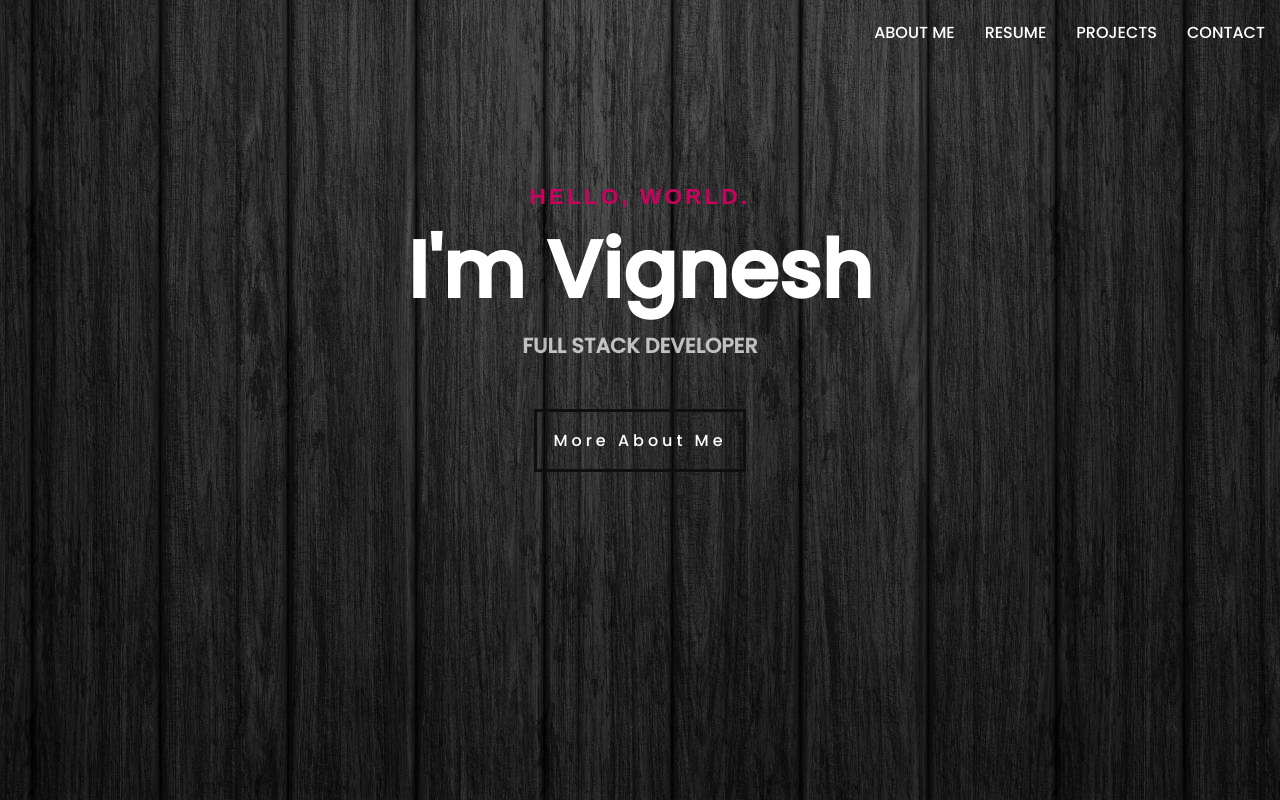
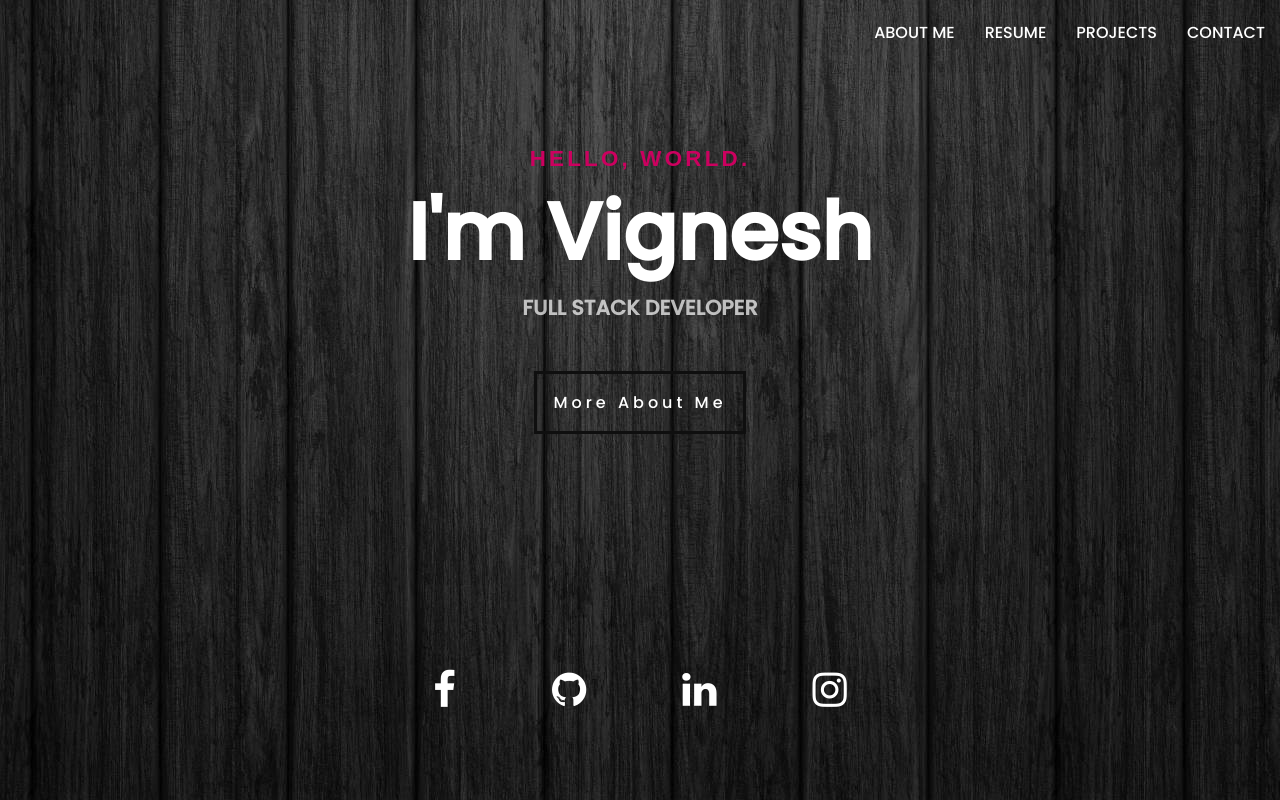
Before and after one commit to vignesh-sivaprakasam/vignesh-sivaprakasam.github.io, a plain HTML site: page index.html in a window 1280 px wide. Drawn offline with Linux system fonts and the light colour scheme.

Commit message:
Social media link added

```diff
--- a/css/common.css
+++ b/css/common.css
@@ -3,6 +3,9 @@
 }
 .flex{
         display: flex;
+}
+.flex1{
+        flex: 1;
 }
 .flex_col{
         flex-direction: column;
--- a/css/styles.css
+++ b/css/styles.css
@@ -1,3 +1,6 @@
+:root{
+        --primary-color: #cc005f;
+}
 .container{
         grid-template-columns: repeat(12, 1fr);
         grid-template-rows: auto;
@@ -23,7 +26,6 @@
         color: white;
 }
 .intro_content{
-        transform: translate(0px, -25%);
         align-items: center;
 }
 .intro_content > * {
@@ -31,7 +33,7 @@
 }
 .intro_title{
         font-family   : poppins-bold, sans-serif;
-        color         : #cc005f;
+        color         : var(--primary-color);
         font-size     : 1.4rem;
         letter-spacing: 0.2rem;
         text-transform: uppercase;
@@ -54,3 +56,22 @@
 .button:hover{
         border         : 3px solid #cc005f;
 }
+.intro_social{
+        /* display: block; */
+        justify-content: center;
+        padding: 5rem;
+}
+.intro_social > * {
+        cursor   : pointer;
+        display  : block;
+        font-size: 2.5rem;
+        margin   : 0 3rem;
+        color    : white;
+
+}
+.intro_social > *:hover{
+        color:var(--primary-color);
+}
+.intro_social a {
+        color:inherit;
+}
--- a/index.html
+++ b/index.html
@@ -9,6 +9,7 @@
                         margin: 0;
                 }
         </style>
+        <link rel="stylesheet" href="https://cdnjs.cloudflare.com/ajax/libs/font-awesome/4.7.0/css/font-awesome.min.css">
         <link href="https://fonts.googleapis.com/css2?family=Poppins:wght@500&display=swap" rel="stylesheet">
         <link href="./css/common.css" rel="stylesheet" >
         <link href="./css/styles.css" rel="stylesheet" >
@@ -23,14 +24,41 @@
                         <div>PROJECTS</div>
                         <div>CONTACT</div>
                 </nav>
-                <section class="intro flex flex_center">
-                        <div class="intro_content flex flex_col">
-                                <h5 class="intro_title">Hello, World.</h5>
-                                <h1 class="intro_name">I'm Vignesh</h1>
-                                <h5 class="intro_description">FULL STACK DEVELOPER</h5>
-                                <a class="button" href="#" >More About Me</a>
+                <section class="intro flex flex_col">
+                        <div class="flex1 flex flex_center">
+                                <div class="intro_content flex flex_col">
+                                        <h5 class="intro_title">Hello, World.</h5>
+                                        <h1 class="intro_name">I'm Vignesh</h1>
+                                        <h5 class="intro_description">FULL STACK DEVELOPER</h5>
+                                        <a class="button" href="#" >More About Me</a>
 
+                                </div>
                         </div>
+                        <ul class="intro_social flex">
+                                <li>
+                                        <a href="https://www.facebook.com/vignesh.rafa/" target="_blank">
+                                                <i class="fa fa-facebook" aria-hidden="true"></i>
+                                        </a>
+                                </li>
+                                <li>
+                                        <a href="https://github.com/vignesh-sivaprakasam/" target="_blank">
+                                                <i class="fa fa-github" aria-hidden="true"></i>
+                                        </a>
+                                </li>
+                                <li>
+                                        <a href="https://www.linkedin.com/in/vignesh-m94/" target="_blank">
+                                                <i class="fa fa-linkedin" aria-hidden="true"></i>
+                                        </a>
+
+                                </li>
+                                <li>
+                                        <a href="https://www.instagram.com/vignesh_m94/" target="_blank">
+                                                <i class="fa fa-instagram" aria-hidden="true"></i>
+                                        </a>
+
+                                </li>
+                        </ul>
+
                 </section>
 
                 <footer></footer>
```
